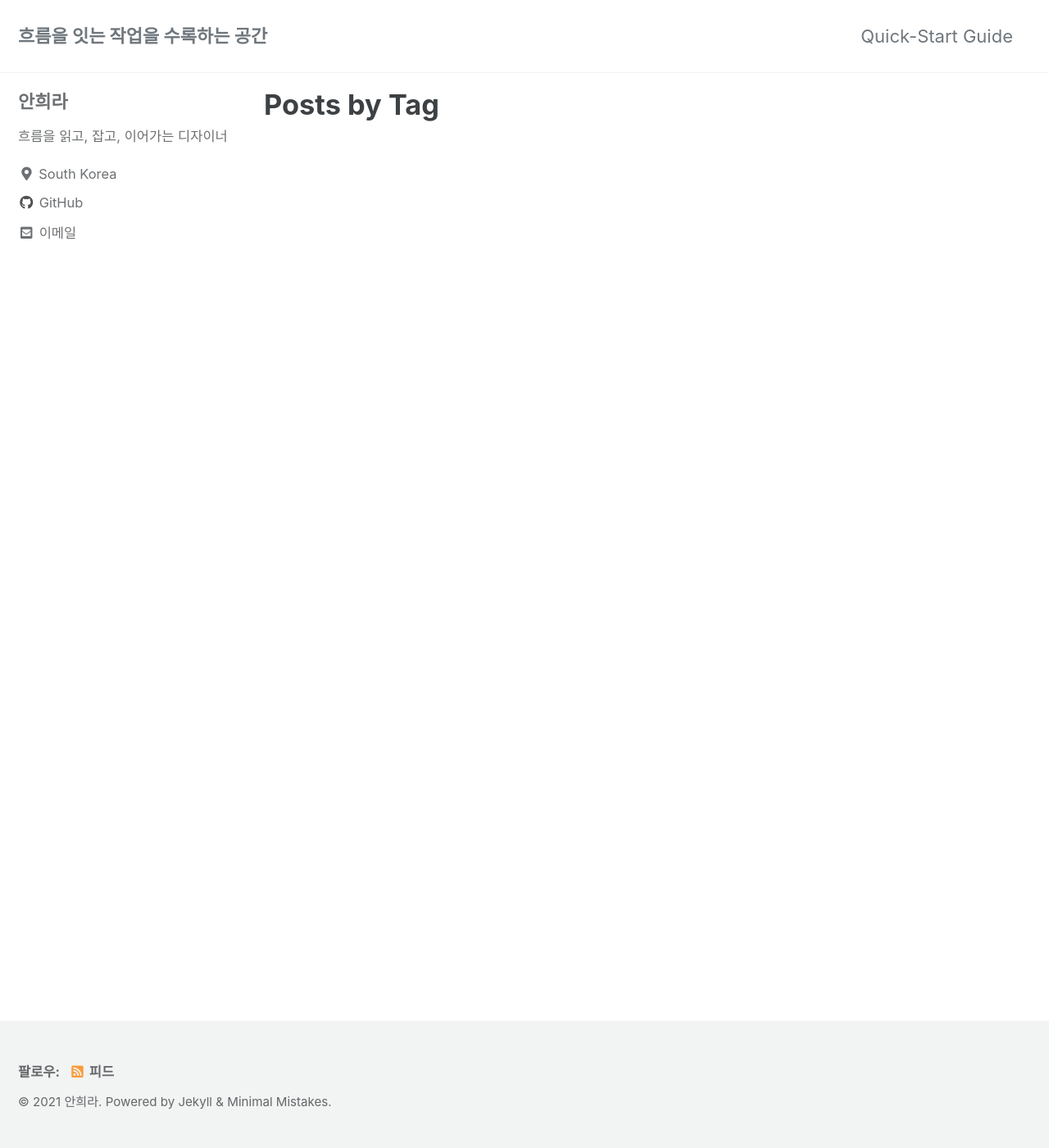
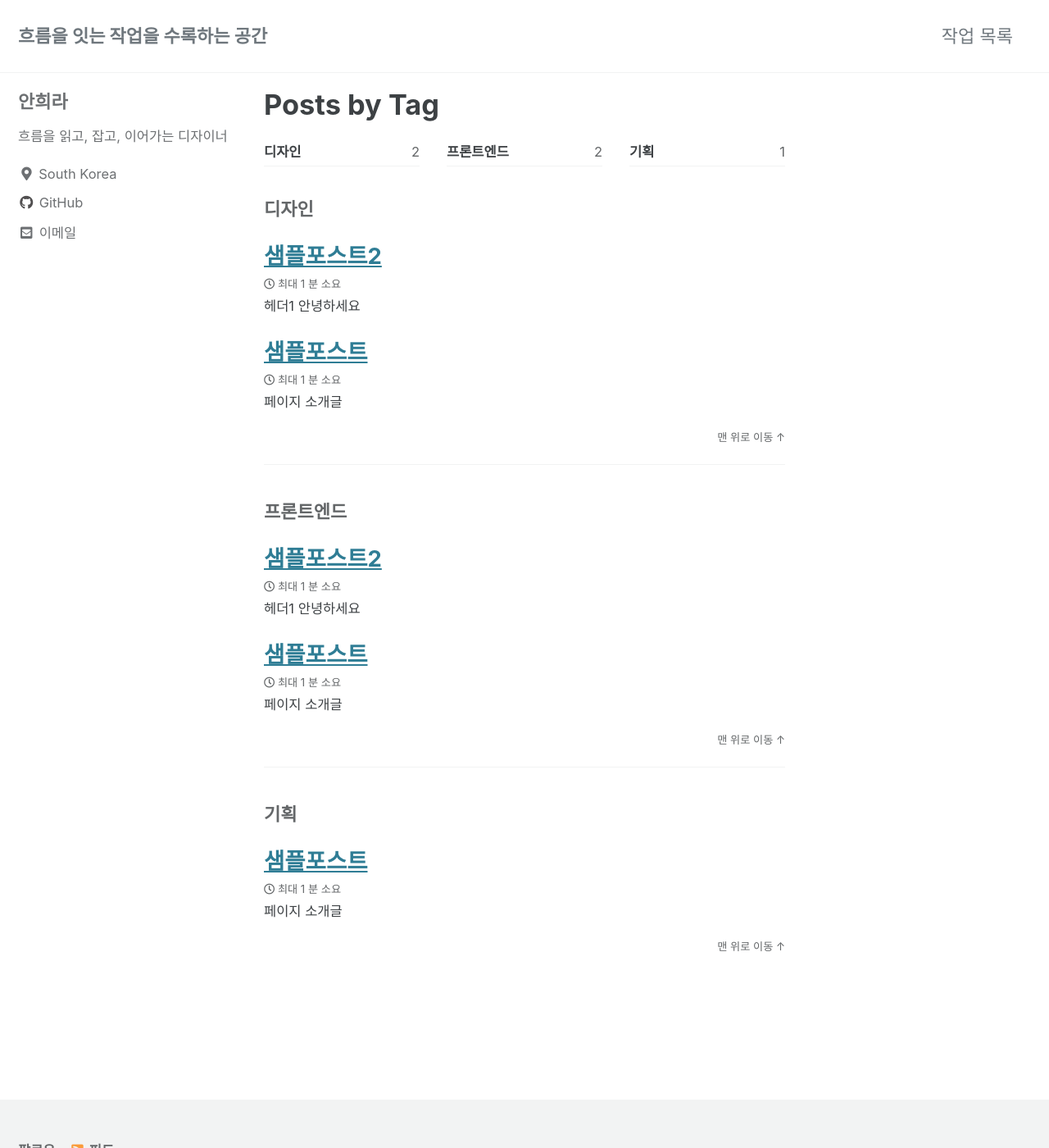
Before and after one commit to ridiahn/portfolio, a Jekyll site: the page built from _pages/tag-archive.md, in a window 1280 px wide and 1400 px high. Shown: the whole window at 82% size. Built offline with Jekyll 4.4.1, drawn with Linux system fonts in a browser that asks for light colours; cached includes are drawn as plain includes.

Commit message:
카테고리 및 더미콘텐트 적용

```diff
--- a/_data/navigation.yml
+++ b/_data/navigation.yml
@@ -1,7 +1,7 @@
 # main links
 main:
-  - title: "Quick-Start Guide"
-    url: https://mmistakes.github.io/minimal-mistakes/docs/quick-start-guide/
+  - title: "작업 목록"
+    url: categories/work
   # - title: "About"
   #   url: https://mmistakes.github.io/minimal-mistakes/about/
   # - title: "Sample Posts"
--- /dev/null
+++ b/_posts/2021-08-05-testPost.md
@@ -0,0 +1,26 @@
+---
+published: true
+title:  "샘플포스트"
+excerpt: "페이지 소개글"
+categories:
+  - work
+tags:
+  - 기획
+  - 디자인
+  - 프론트엔드
+
+### header 설정 ###
+header:
+  overlay_image: assets\img\img_test.png
+  overlay_filter: 0.5 # same as adding an opacity of 0.5 to a black background
+  caption: "이미지 출처및 설명글 표기"
+  actions: #페이지 이동 링크 추가
+  - label: "More Info"
+    url: "https://unsplash.com"
+
+### toc(목차)설정 ###
+toc: false
+---
+
+안녕하세요
+![CloneTemplte2](\assets\img\img_test.png)
--- /dev/null
+++ b/_posts/2021-08-10-testPost2.md
@@ -0,0 +1,19 @@
+---
+published: true
+title:  "샘플포스트2"
+categories:
+  - work
+tags:
+  - 디자인
+  - 프론트엔드
+
+### toc(목차)설정 ###
+toc: true
+toc_sticky: true
+toc_label: "목차"
+---
+### 헤더1
+안녕하세요
+
+### 헤더2
+왜 안나타 나나?
```
Also changed, not shown: _pages/category/category-work.md (added, +8 -0 lines), assets/img/img_typho.svg (added), 1 other file.
